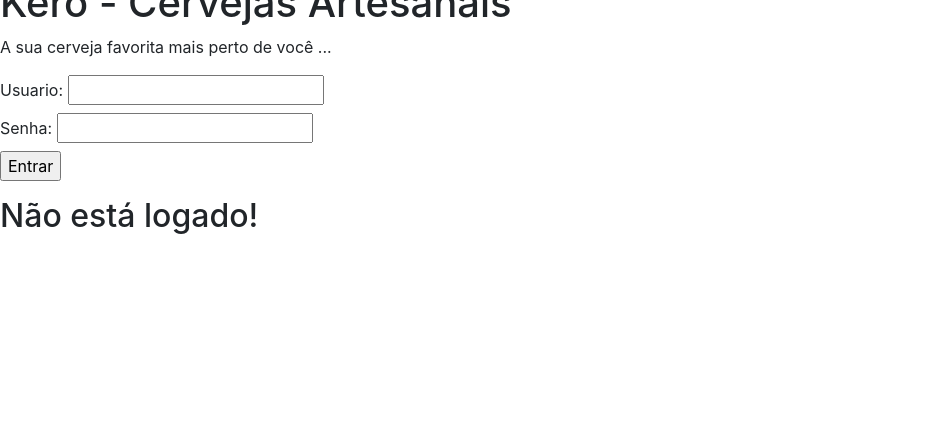
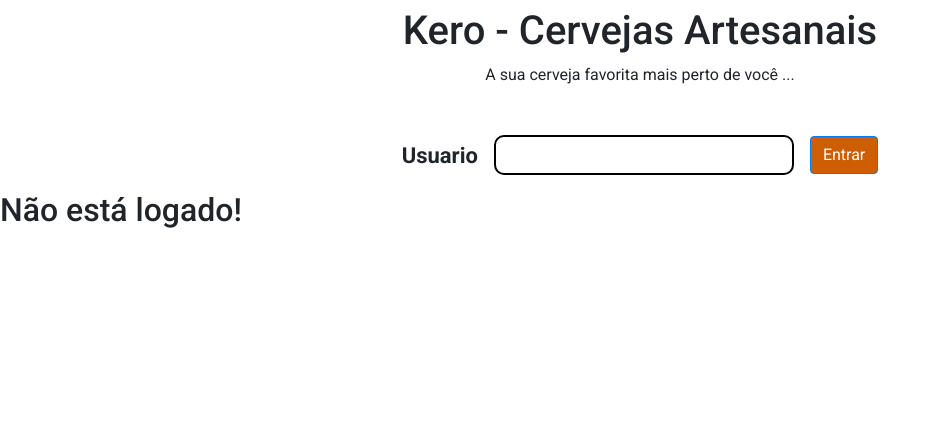
Before and after one commit to Cl4udioBS/tp-Distribuidos, a Flask app: page /bar in a window 1280 px wide. Shown: the part 361-800 px from the top of the page, without its empty margins (0-941 px from the left). Run offline with Flask 2, Linux system fonts and the light colour scheme.

Commit message:
ultimo gás

```diff
--- /dev/null
+++ b/versao-web/static/main.css
@@ -0,0 +1,57 @@
+
+*{
+    font-family: 'Roboto', sans-serif !important;
+
+}
+
+
+
+.header{
+    width: 100%;
+    height: 300px;
+}
+
+.nav{
+    background-color:#f46f04;
+    width: 100%;
+    height: 60px;
+    color:#fff;
+    font-weight: bold;
+}
+.containerprincipal{
+
+    margin: 0;
+    padding: 0;
+}
+
+.btn{
+    background-color: #ce5e04 !important;
+    color: #fff !important;
+}
+
+.inputbox{
+    display: flex;
+    justify-content: center;
+    align-items: center;
+    font-size: 22px;
+    font-weight: bold;
+}
+
+input{
+    border: 2px solid #000;
+    width: 300px;
+    height: 40px;
+    outline: none;
+    background: none;
+    padding: 10px;
+    border-radius: 10px;
+    font-size: 1.2em;
+}
+
+.bar{
+
+}
+
+.cadastroInput{
+    width: 150px;
+}
--- a/versao-web/templates/bar.html
+++ b/versao-web/templates/bar.html
@@ -1,6 +1,7 @@
 {% extends "base.html" %}
 {% block title %} Kero - Cervejas Artesanais {% endblock %}
 {% block content %}
+<div class="bar text-center mt-2">
   <h1> {{ usuario }}, bem vindo ao nosso BAR!</h1>
   <p>As opções disponíveis são: </p>
 
@@ -28,4 +29,6 @@
         {% endfor %}
       </tbody>
   </table>
+</div>
+
 {% endblock %}
--- a/versao-web/templates/base.html
+++ b/versao-web/templates/base.html
@@ -1,39 +1,45 @@
 <!DOCTYPE html>
 <html lang="en">
 <head>
+  <link rel="stylesheet" href="../static//main.css">
     <link rel="stylesheet" href="https://cdn.jsdelivr.net/npm/bootstrap@4.3.1/dist/css/bootstrap.min.css"
             integrity="sha384-ggOyR0iXCbMQv3Xipma34MD+dH/1fQ784/j6cY/iJTQUOhcWr7x9JvoRxT2MZw1T" crossorigin="anonymous">
-  <meta charset="UTF-8">
+            <meta charset="UTF-8">
+
+            <link rel="preconnect" href="https://fonts.googleapis.com">
+            <link rel="preconnect" href="https://fonts.gstatic.com" crossorigin>
+            <link href="https://fonts.googleapis.com/css2?family=Roboto:ital,wght@0,300;0,400;0,500;0,700;1,300;1,500;1,700&display=swap" rel="stylesheet">
   <meta http-equiv="X-UA-Compatible" content="IE=edge">
   <meta name="viewport" content="width=device-width, initial-scale=1.0">
   <title>Kero - Cervejas</title>
-  <ul class="nav nav-pills">
+  <ul class="nav nav-pills d-flex justify-content-center align-items-center">
     <li class="nav-item active">
-      <a class="nav-link" href="/">LOGIN</a>
+      <a class="nav-link text-white" href="/">LOGIN</a>
     </li>
     <li class="nav-item">
-      <a class="nav-link" href="/bar">BAR</a>
+      <a class="nav-link text-white" href="/bar">BAR</a>
     </li>
     <li class="nav-item">
-      <a class="nav-link" href="/geladeira">GELADEIRA</a>
+      <a class="nav-link text-white" href="/geladeira">GELADEIRA</a>
     </li>
     <li class="nav-item">
-      <a class="nav-link" href="/cadastro">CADASTRAR BREJA</a>
+      <a class="nav-link text-white" href="/cadastro">CADASTRAR BREJA</a>
     </li>
     <li class="nav-item">
-      <a class="nav-link" href="/trocas">TROCAS</a>
+      <a class="nav-link text-white" href="/trocas">TROCAS</a>
     </li>
     <li class="nav-item">
-      <a class="nav-link " href="/logout" tabindex="-1" aria-disabled="true">Logout</a>
+      <a class="nav-link text-white " href="/logout" tabindex="-1" aria-disabled="true">LOGOUT</a>
     </li>
   </ul>
-  <div class="col-md-9 col-lg-6 col-xl-5">
-    <img src="https://www.badalo.com.br/wp-content/uploads/2018/03/Cerveja-Artesanal-1024x575.jpg"
-    class="img-fluid" alt="Sample image">
-  </div>
+
+    <img src="https://www.badalo.com.br/wp-content/uploads/2018/03/Cerveja-Artesanal-1024x575.jpg" class="header" alt="Sample image">
+ <div class="containerprincipal text-center mt-2">
   <h1> Kero - Cervejas Artesanais </h1>
   <p>A sua cerveja favorita mais perto de você ...</p>
 </head>
+ </div>
+
 <body>
     <title> {% block title %}{% endblock %}</title>
     {% block content %}
--- a/versao-web/templates/geladeira.html
+++ b/versao-web/templates/geladeira.html
@@ -1,6 +1,7 @@
 {% extends "base.html" %}
 {% block title %} Kero - Cervejas Artesanais {% endblock %}
 {% block content %}
+<div class="geladeira text-center mt-2 ">
   <h1>Bem vindo a sua GELADEIRA!</h1>
   <p>As opções disponíveis são: </p>
 
@@ -28,4 +29,6 @@
         {% endfor %}
       </tbody>
   </table>
+</div>
+
 {% endblock %}
--- a/versao-web/templates/login.html
+++ b/versao-web/templates/login.html
@@ -1,13 +1,29 @@
 {% extends "base.html" %}
 {% block title %} Kero - Cervejas Artesanais {% endblock %}
 {% block content %}
-<form method="POST">
-  <p> </p>
-  <div><label>Usuario: <input type="text" name="usuario"></label></div>
-  <div><label>Senha: <input type="text" name="senha"></label></div>
-    <input type="submit" value="Entrar">
-  <p> </p>
-  </div>
-   <h2> {{  resposta  }} </h2>
-</form>
+<!DOCTYPE html>
+<html>
+  <head>
+
+  </head>
+  <body>
+    <form class="mt-5" method="POST">
+      <p> </p>
+
+      <div class="inputbox">
+        <span>Usuario</span>
+        <input class="ml-3" type="text" name="usuario">
+
+        <button type="submit" class="btn btn-primary ml-3">Entrar</button>
+      </div>
+
+
+
+      <p> </p>
+      </div>
+       <h2> {{  resposta  }} </h2>
+    </form>
+  </body>
+</html>
+
 {% endblock %}
```
Also changed, not shown: versao-web/templates/cadastro.html (+12 -6 lines), versao-web/templates/trocas.html (+7 -3 lines), versao-web/TPSD.db, versao-web/static/imgs/heade2.jpeg (added), versao-web/static/imgs/header.jpeg (added).
